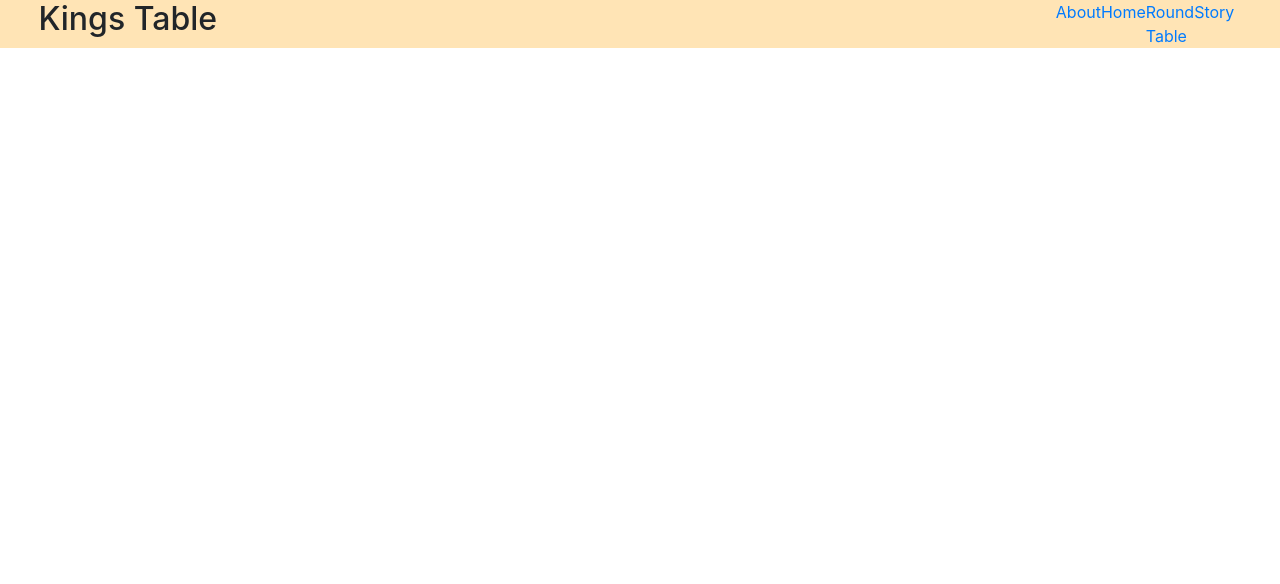
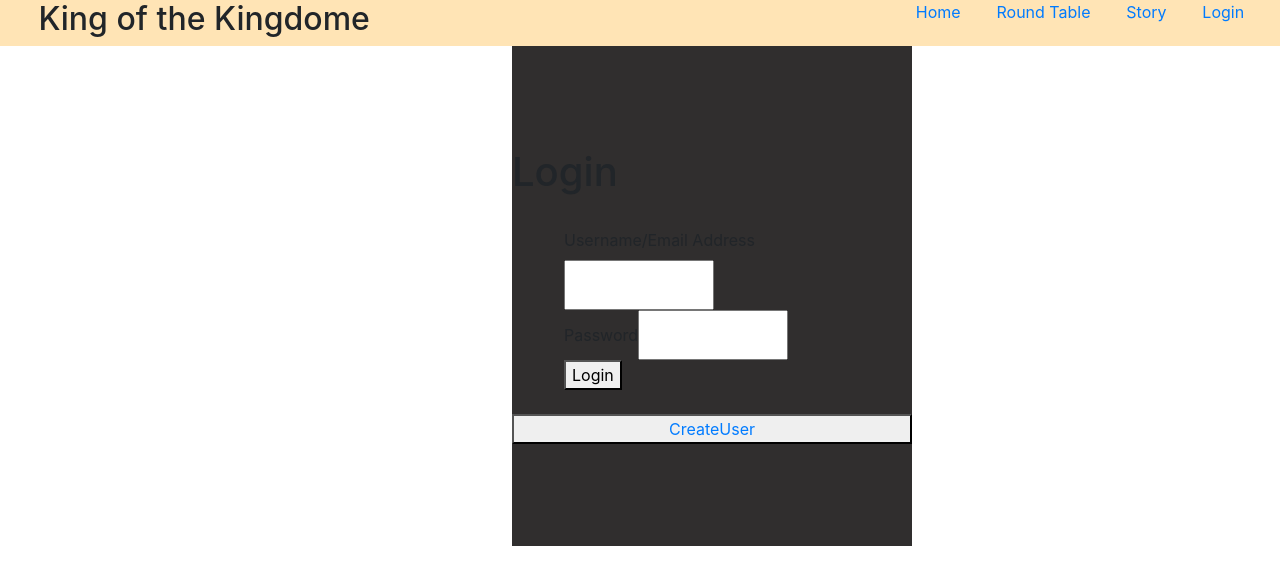
Before and after one commit to westongb/roundtable2, a React (Create React App) app in the folder src/: page /login in a window 1280 px wide. Shown: the top 584 px of the page. Built offline with nearby package versions, Linux system fonts and the light colour scheme; the HTML template or start-up script is replaced by a standard one.

Commit message:
added login screens

```diff
--- /dev/null
+++ b/src/Components/Authentication/CreateUser.js
@@ -0,0 +1,68 @@
+import React, { useState, useEffect } from "react";
+import { BrowserRouter as Router, Route, Link } from "react-router-dom";
+import './LoginScreen';
+
+
+export default function CreateUser(){
+
+
+const [firstName, setFirstName] = useState('');
+const [lastName, setLastName] = useState('');
+const [password, setPassword] = useState('');
+const [emailAddress, setEmailAddress] = useState('');
+const [userName, setUserName] = useState('');
+const [confirmPassword, setConfirmPassword] = useState('');
+
+
+
+function postUser(res){
+    fetch("http://localhost:5000/UserInfo/new", {
+        method: "POST",
+        headers: {
+            'Content-Type': 'application/json'
+        },
+        body:JSON.stringify({
+            FirstName: firstName,
+            LastName: lastName,
+            EmailAddress: emailAddress,
+            UserName: userName,
+            Password: confirmPassword
+        })
+
+    }).then(
+        res=> console.log("this Worked")
+    )
+}
+
+function submitHandler(event) {
+    postUser(event)
+}
+
+
+return (
+    <div className='loginBox'>
+        <h1>Create User</h1>
+        <br></br>
+            <form className='loginForm' onSubmit={submitHandler}>
+            <label>First Name<abbr title="This field is mandatory" aria-label="required">*</abbr></label>
+             <input type='text' value={firstName} onChange={(e)=> setFirstName(e.target.value)} required></input>
+             <label>Last Name<abbr title="This field is mandatory" aria-label="required">*</abbr></label>
+             <input type='text' value={lastName} onChange={(e)=> setLastName(e.target.value)} required></input>
+             <br></br>
+             <label>Email Address<abbr title="This field is mandatory" aria-label="required">*</abbr></label>
+             <input type='email' value={emailAddress} onChange={(e)=> setEmailAddress(e.target.value)} required></input>
+             <br></br>
+             <label>UserName<abbr title="This field is mandatory" aria-label="required">*</abbr></label>
+             <input type='text' value={userName} onChange={(e)=> setUserName(e.target.value)} required></input>
+             <br></br>
+            <label>Password <abbr title="This field is mandatory" aria-label="required">*</abbr></label>
+        <input type='password' value={password} onChange={(e)=> setPassword(e.target.value)} required></input>
+            <br></br>
+            <label>Confirm Password<abbr title="This field is mandatory" aria-label="required">*</abbr> </label>
+        <input type='password' value={confirmPassword} onChange={(e)=> setConfirmPassword(e.target.value)} required></input>
+        <br></br>
+        <button>Submit</button>
+    </form>
+    </div>
+)
+}
--- /dev/null
+++ b/src/Components/Authentication/LoginScreen.js
@@ -0,0 +1,55 @@
+import React, { useState, useEffect } from "react";
+import './loginScreen.css'
+import { BrowserRouter as Router, Route, Link } from "react-router-dom";
+import CreateUser from "./CreateUser";
+
+
+export default function LoginScreen(){
+
+
+const [userName, setUserName] = useState('');
+const [password, setPassword] = useState('');
+
+
+function veryifyUser(res){
+    fetch(`http://localhost:5000/login/${userName}`, {
+        method: "POST",
+        headers: {
+            'Content-Type': 'application/json'
+        },
+        body:JSON.stringify({
+            userName: userName,
+            password: password
+        })
+
+    }).then(
+        res=> console.log("this Worked")
+    )
+}
+
+
+const submitHandler = (event) =>{
+    event.preventDefault()
+    veryifyUser(event)
+}
+
+return (
+    <div className='loginBox'>
+        <h1>Login</h1>
+        <br></br>
+            <form className='loginForm' onSubmit={submitHandler}>
+             <label>Username/Email Address</label>
+             <input type='text' value={userName} onChange={(e)=> setUserName(e.target.value)}></input>
+             <br></br>
+            <label>Password </label>
+        <input type='password' value={password} onChange={(e)=> setPassword(e.target.value)}></input>
+        <br></br>
+        <button  type="submit">Login</button>
+    </form>
+    <br></br>
+    <button><Link to="/login/CreateUser" className='menuLink'>CreateUser</Link></button>
+    </div>
+
+)
+
+}
--- /dev/null
+++ b/src/Components/Authentication/loginScreen.css
@@ -0,0 +1,16 @@
+.loginBox{
+    display: flex;
+    background-color: rgba(44, 42, 42, 0.979);
+    margin-left: 40%;
+    flex-direction: column;
+    width: 400px;
+    height: 500px;
+    justify-content: center;
+
+}
+
+
+.loginForm{
+    width: 300px;
+    margin-left: 13%;
+}
--- a/src/Components/Story/storyList.js
+++ b/src/Components/Story/storyList.js
@@ -26,6 +26,7 @@ const useStyles = makeStyles({
 export default function StoryList () {
     useEffect(() => {
         getStory();
+
     },[]);
 
     const [stories, setStories] = useState("")
@@ -48,7 +49,9 @@ export default function StoryList () {
         fetch(`http://localhost:5000/story/delete/${storyId}`, {
             method: "Delete"
           }).then (console.log('has been deleted' + " " + storyId),
-          ).then(useEffect)
+          ).then( () => {
+    window.location.reload(false);
+  })
     }
 
   const  togglePopup = () => {
--- a/src/Components/roundtable/Entrylist.css
+++ b/src/Components/roundtable/Entrylist.css
@@ -9,3 +9,15 @@
 tbody{
     width: 90%;
 }
+
+#checkbox{
+    height: 15px;
+}
+
+ul{
+    list-type: none;
+}
+
+.entryTable{
+    width: 1000px;
+}
--- a/src/Components/roundtable/Entrylist.js
+++ b/src/Components/roundtable/Entrylist.js
@@ -133,11 +133,12 @@ return (
           <tr>
             <td>Date</td>
             <td>Journal</td>
-            <td></td>
           </tr>
         </thead>
-            <tbody>
-              <EntryTable  Entrys={this.state.Entrys} showPopup={this.state.delay} />
+            <tbody >
+
+              <EntryTable Entrys={this.state.Entrys} showPopup={this.state.delay} />
+
             </tbody>
       </Table>
     <br></br>
--- a/src/Components/roundtable/Table.js
+++ b/src/Components/roundtable/Table.js
@@ -48,16 +48,18 @@ tableItems = myItem.map( function (item, i){
 
 
     //Arrange data into Table
-   return (<tr>
+   return (
+     <div className="entryTable">
             <td>{setDate}</td>
             <td>
-              <ul>
-                    <li><span id="tableTitle">King:</span> {King} <span><input type="checkbox"/>  </span></li>
-                    <li> <span id="tableTitle">Warrior:</span>{Warrior} <span> <input type="checkbox" /></span> </li>
-                    <li><span id="tableTitle">Magician:</span>{Magician} <span>  <input type="checkbox" /></span></li>
-                    <li> <span id="tableTitle">Lover:</span>{Lover}<span> <input type="checkbox" /> </span></li>
+              <ul >
+                    <li><span id="tableTitle">King:</span> {King} <span><input id="checkbox" type="checkbox"/>  </span></li>
+                    <li> <span id="tableTitle">Warrior:</span>{Warrior} <span> <input id="checkbox" type="checkbox" /></span> </li>
+                    <li><span id="tableTitle">Magician:</span>{Magician} <span>  <input id="checkbox" type="checkbox" /></span></li>
+                    <li> <span id="tableTitle">Lover:</span>{Lover}<span> <input id="checkbox" type="checkbox" /> </span></li>
                     </ul>
             </td>
+
         <td id="update-delete">
           <div>
           <DeleteButton item={entryId}/>
@@ -65,7 +67,7 @@ tableItems = myItem.map( function (item, i){
           <Popup entryId={entryId} item={i} King={King} Warrior={Warrior} Magician={Magician} Lover={Lover}/>
           </div>
         </td>
-         </tr>
+        </div>
          )
   });
 
--- a/src/Menu.css
+++ b/src/Menu.css
@@ -14,6 +14,7 @@ h2{
 .menuItems{
     display: flex;
     justify-content: space-evenly;
-    width: 30%;
+    width: 400px;
     background-color: moccasin;
+    margin-left: 20px;
 }
--- a/src/Menu.js
+++ b/src/Menu.js
@@ -8,6 +8,8 @@ import { BrowserRouter as Router, Route, Link } from "react-router-dom";
 import Roundtable from "./Components/roundtable/warcouncil";
 import Story from "./Components/Story/Story"
 import storyList from "./Components/Story/storyList";
+import LoginScreen from "./Components/Authentication/LoginScreen";
+import CreateUser from "./Components/Authentication/CreateUser";
 
 class Menu extends Component {
   constructor(props) {
@@ -18,13 +20,14 @@ class Menu extends Component {
     return (
       <Router>
         <div className="Menu">
-          <h2>Kings Table</h2>
+          <h2>King of the Kingdome</h2>
           <nav>
             <span className="menuItems">
-              <Link to="/about">About</Link>
               <Link to="/Home">Home</Link>
               <Link to= "/roundtableapp/Entrylist">Round Table</Link>
               <Link to='/story'>Story</Link>
+              <Link to='/login'>Login</Link>
+              {/* <Link to="/about">About</Link> */}
             </span>
             <div>{this.answerIsThere}</div>
           </nav>
@@ -34,6 +37,8 @@ class Menu extends Component {
         <Route path="/about" exact component={about} />
         <Route path="/roundtableapp/Entrylist" exact component={Entrylist} />
         <Route path="/story" exact component={storyList}/>
+        <Route path="/login" exact component={LoginScreen}/>
+        <Route path="/login/createUser" exact component={CreateUser}/>
         {/* <Route path="/roundtable" exact component={Roundtable} /> */}
         </Router>
     );
```
Also changed, not shown: src/Home.js (+8 -12 lines), 1 other file (tests, documents, lock files or other folders).
